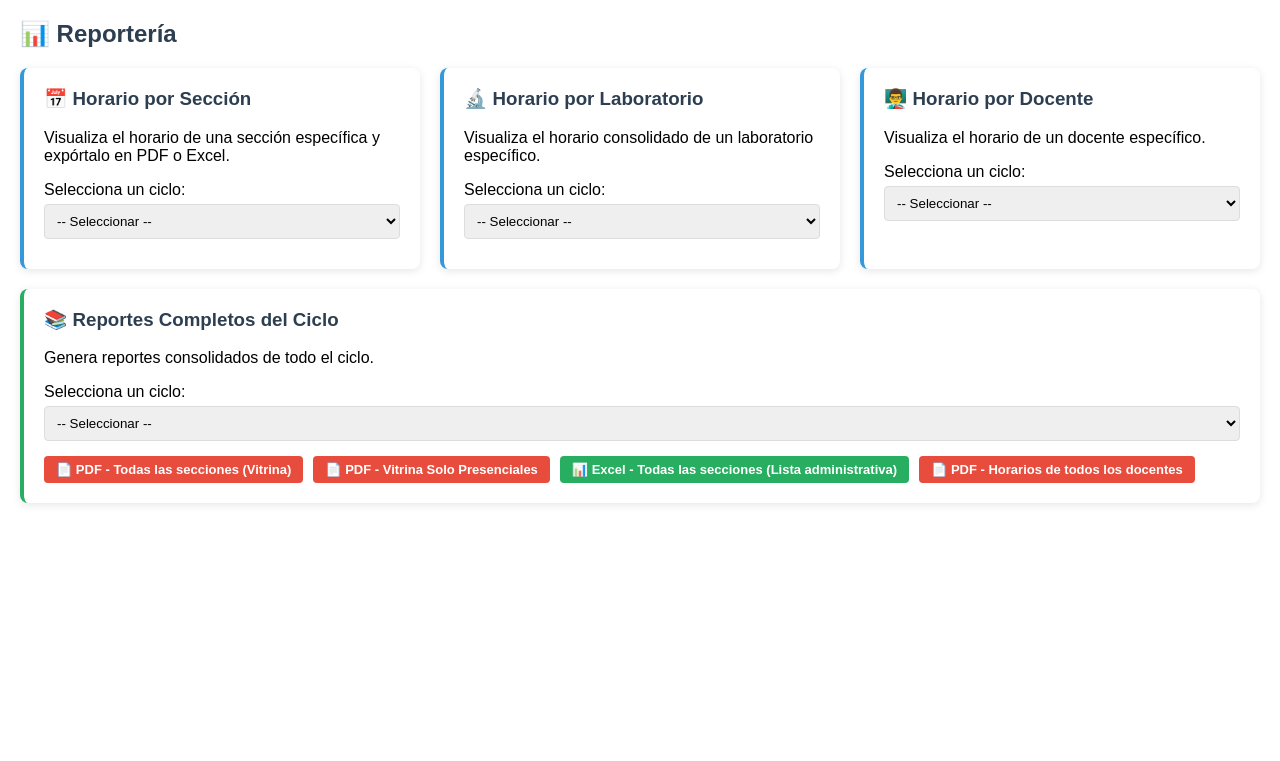
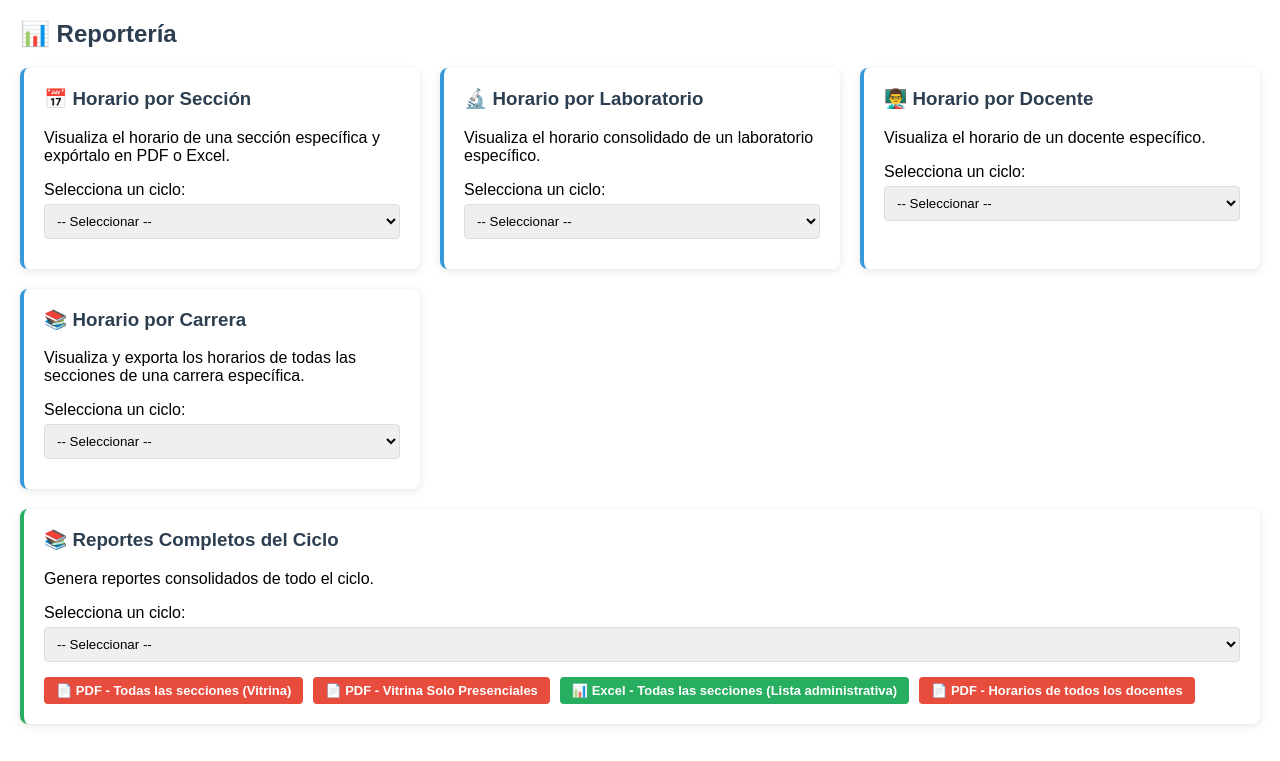
Before and after one commit to changmanuel14/sistema_horarios, a Flask app: page /reportes in a window 1280 px wide. Shown: the part 39-800 px from the top of the page. Run offline with Flask 3, Linux system fonts and the light colour scheme.

Commit message:
Se agregó reporte de horarios por carrera

```diff
--- a/app.py
+++ b/app.py
@@ -6,7 +6,7 @@ from config import Config
 from datetime import datetime, time
 from reportes import (generar_pdf_seccion, generar_pdf_laboratorio, generar_pdf_todas_secciones,
                     generar_excel_todas_secciones, generar_excel_laboratorio, generar_pdf_docente, generar_pdf_todos_docentes,
-                    generar_pdf_vitrina_presencial)
+                    generar_pdf_vitrina_presencial, generar_pdf_carrera, generar_excel_carrera)
 from flask import send_file
 from openpyxl import load_workbook
 from werkzeug.utils import secure_filename
@@ -1312,6 +1312,55 @@ def descargar_pdf_todos_docentes(ciclo_id):
     filename = f"horarios_docentes_{ciclo.nombre}.pdf"
     return send_file(pdf, mimetype='application/pdf', as_attachment=True, download_name=filename)
 
+# ============================================================
+# Reportería: Vista por carrera
+# ============================================================
+@app.route('/reportes/carrera/<int:ciclo_id>')
+def reporte_carrera(ciclo_id):
+    """Vista de horarios por carrera."""
+    ciclo = Ciclo.query.get_or_404(ciclo_id)
+    return render_template('reporte_carrera.html', ciclo=ciclo)
+
+
+# ============================================================
+# Reportería: API para obtener carreras activas en un ciclo
+# ============================================================
+@app.route('/api/reporte/carreras/<int:ciclo_id>')
+def api_reporte_carreras(ciclo_id):
+    """Devuelve las carreras activas en un ciclo."""
+    carreras = db.session.query(Carrera).join(
+        CicloCarrera, Carrera.id == CicloCarrera.id_carrera
+    ).filter(CicloCarrera.id_ciclo == ciclo_id).order_by(Carrera.nombre).all()
+
+    return jsonify([{
+        'id': c.id,
+        'nombre': c.nombre,
+        'codigo': c.codigo
+    } for c in carreras])
+
+
+# ============================================================
+# Reportería: Descargas por carrera
+# ============================================================
+@app.route('/descargar/pdf/carrera/<int:ciclo_id>/<int:carrera_id>')
+def descargar_pdf_carrera(ciclo_id, carrera_id):
+    ciclo = Ciclo.query.get_or_404(ciclo_id)
+    carrera = Carrera.query.get_or_404(carrera_id)
+    pdf = generar_pdf_carrera(ciclo, carrera)
+    filename = f"horarios_{carrera.codigo or carrera.nombre}_{ciclo.nombre}.pdf".replace(' ', '_')
+    return send_file(pdf, mimetype='application/pdf', as_attachment=True, download_name=filename)
+
+
+@app.route('/descargar/excel/carrera/<int:ciclo_id>/<int:carrera_id>')
+def descargar_excel_carrera(ciclo_id, carrera_id):
+    ciclo = Ciclo.query.get_or_404(ciclo_id)
+    carrera = Carrera.query.get_or_404(carrera_id)
+    excel = generar_excel_carrera(ciclo, carrera)
+    filename = f"horarios_{carrera.codigo or carrera.nombre}_{ciclo.nombre}.xlsx".replace(' ', '_')
+    return send_file(excel,
+                    mimetype='application/vnd.openxmlformats-officedocument.spreadsheetml.sheet',
+                    as_attachment=True, download_name=filename)
+
 with app.app_context():
     db.create_all()
 
--- a/reportes.py
+++ b/reportes.py
@@ -991,3 +991,212 @@ def generar_pdf_vitrina_presencial(ciclo):
     doc.build(elementos)
     buffer.seek(0)
     return buffer
+
+# ============================================================
+# PDF: Horario de una carrera (todas sus secciones)
+# ============================================================
+def generar_pdf_carrera(ciclo, carrera):
+    """Genera PDF con todas las secciones de una carrera específica."""
+    buffer = BytesIO()
+    doc = SimpleDocTemplate(buffer, pagesize=landscape(letter),
+                            leftMargin=0.5*inch, rightMargin=0.5*inch,
+                            topMargin=0.5*inch, bottomMargin=0.5*inch)
+
+    styles = getSampleStyleSheet()
+    titulo_style = ParagraphStyle('Titulo', parent=styles['Heading1'],
+                                   fontSize=18, alignment=1, spaceAfter=15)
+    subtitulo_style = ParagraphStyle('Subtitulo', parent=styles['Heading2'],
+                                      fontSize=12, alignment=1, spaceAfter=15)
+
+    elementos = []
+
+    # Logos al inicio
+    elementos.append(construir_encabezado_logos())
+    elementos.append(Spacer(1, 10))
+
+    elementos.append(Paragraph(f"Horarios - {carrera.nombre}", titulo_style))
+    elementos.append(Paragraph(
+        f"Ciclo: {ciclo.nombre} | Del {ciclo.fecha_inicio.strftime('%d/%m/%Y')} al {ciclo.fecha_fin.strftime('%d/%m/%Y')}",
+        subtitulo_style
+    ))
+    elementos.append(Spacer(1, 20))
+
+    # Obtener todas las secciones de esta carrera
+    secciones = Seccion.query.filter_by(id_carrera=carrera.id).order_by(
+        Seccion.semestre, Seccion.nombre
+    ).all()
+
+    if not secciones:
+        elementos.append(Paragraph(
+            "No hay secciones registradas para esta carrera.",
+            styles['Normal']
+        ))
+        doc.build(elementos)
+        buffer.seek(0)
+        return buffer
+
+    primera_pagina = True
+    secciones_incluidas = 0
+
+    for seccion in secciones:
+        datos = obtener_datos_horario_seccion(ciclo.id, seccion.id)
+        if not datos['asignaciones'] and not datos['bloques']:
+            continue
+
+        secciones_incluidas += 1
+
+        if not primera_pagina:
+            elementos.append(PageBreak())
+        primera_pagina = False
+
+        grilla, horas = construir_grilla(datos['bloques'], datos['asignaciones'])
+
+        # Encabezado de sección
+        sec_style = ParagraphStyle('Sec', parent=styles['Heading2'],
+                                    fontSize=14, textColor=colors.HexColor('#2C3E50'),
+                                    spaceAfter=10)
+        elementos.append(Paragraph(
+            f"Semestre {seccion.semestre} - Sección {seccion.nombre}",
+            sec_style
+        ))
+
+        # Tabla
+        header = ['Hora'] + [DIAS_CORTO[d] for d in range(1, 8)]
+        tabla_data = [header]
+
+        for h in horas:
+            bloque_ref = next((b for b in datos['bloques'] if b.hora_inicio == h), None)
+            fila = [f"{h.strftime('%H:%M')}-{bloque_ref.hora_fin.strftime('%H:%M')}" if bloque_ref else h.strftime('%H:%M')]
+
+            for d in range(1, 8):
+                celda = grilla[h].get(d)
+                if celda:
+                    texto = f"<b>{celda['curso']}</b><br/>{celda['docente']}<br/><i>{MODALIDAD_NOMBRE.get(celda['modalidad'], celda['modalidad'])}</i>"
+                    fila.append(Paragraph(texto, styles['Normal']))
+                else:
+                    fila.append('')
+            tabla_data.append(fila)
+
+        tabla = Table(tabla_data, colWidths=[1.1*inch] + [1.3*inch]*7)
+        style = TableStyle([
+            ('BACKGROUND', (0, 0), (-1, 0), colors.HexColor('#2C3E50')),
+            ('TEXTCOLOR', (0, 0), (-1, 0), colors.white),
+            ('ALIGN', (0, 0), (-1, -1), 'CENTER'),
+            ('FONTNAME', (0, 0), (-1, 0), 'Helvetica-Bold'),
+            ('FONTSIZE', (0, 0), (-1, 0), 9),
+            ('BOTTOMPADDING', (0, 0), (-1, 0), 6),
+            ('BACKGROUND', (0, 1), (0, -1), colors.HexColor('#ECF0F1')),
+            ('GRID', (0, 0), (-1, -1), 0.5, colors.grey),
+            ('VALIGN', (0, 0), (-1, -1), 'MIDDLE'),
+            ('FONTSIZE', (0, 1), (-1, -1), 7),
+        ])
+
+        for i, h in enumerate(horas, start=1):
+            for d in range(1, 8):
+                celda = grilla[h].get(d)
+                if celda:
+                    color = MODALIDAD_COLOR.get(celda['modalidad'], '#FFFFFF')
+                    style.add('BACKGROUND', (d, i), (d, i), colors.HexColor(color))
+
+        tabla.setStyle(style)
+        elementos.append(tabla)
+
+    if secciones_incluidas == 0:
+        elementos.append(Paragraph(
+            "No hay secciones con horarios asignados en este ciclo.",
+            styles['Normal']
+        ))
+
+    doc.build(elementos)
+    buffer.seek(0)
+    return buffer
+
+
+# ============================================================
+# Excel: Horario de una carrera (todas sus secciones)
+# ============================================================
+def generar_excel_carrera(ciclo, carrera):
+    """Genera Excel con todas las secciones de una carrera específica en formato lista."""
+    wb = Workbook()
+    ws = wb.active
+    ws.title = carrera.codigo or carrera.nombre[:20]
+
+    # Insertar logos
+    insertar_logos_excel(ws)
+
+    # Estilos
+    header_fill = PatternFill(start_color="2C3E50", end_color="2C3E50", fill_type="solid")
+    header_font = Font(color="FFFFFF", bold=True, size=11)
+    border = Border(
+        left=Side(style='thin'), right=Side(style='thin'),
+        top=Side(style='thin'), bottom=Side(style='thin')
+    )
+
+    # Encabezado
+    ws.merge_cells('A3:I3')
+    ws['A3'] = f"Horarios - {carrera.nombre}"
+    ws['A3'].font = Font(size=14, bold=True)
+    ws['A3'].alignment = Alignment(horizontal='center')
+
+    ws.merge_cells('A4:I4')
+    ws['A4'] = f"Ciclo: {ciclo.nombre} | Del {ciclo.fecha_inicio.strftime('%d/%m/%Y')} al {ciclo.fecha_fin.strftime('%d/%m/%Y')}"
+    ws['A4'].alignment = Alignment(horizontal='center')
+
+    # Encabezados de columna
+    headers = ['Semestre', 'Sección', 'Día', 'Hora Inicio', 'Hora Fin',
+               'Curso', 'Docente', 'Modalidad']
+    for col, header in enumerate(headers, start=1):
+        cell = ws.cell(row=6, column=col, value=header)
+        cell.fill = header_fill
+        cell.font = header_font
+        cell.border = border
+        cell.alignment = Alignment(horizontal='center')
+
+    # Obtener secciones ordenadas
+    secciones = Seccion.query.filter_by(id_carrera=carrera.id).order_by(
+        Seccion.semestre, Seccion.nombre
+    ).all()
+
+    row = 7
+    for seccion in secciones:
+        asignaciones = Asignacion.query.filter_by(
+            id_ciclo=ciclo.id, id_seccion=seccion.id
+        ).all()
+
+        # Ordenar por día y hora
+        asignaciones_sorted = sorted(asignaciones,
+                                     key=lambda a: (a.bloque.dia, a.bloque.hora_inicio))
+
+        for a in asignaciones_sorted:
+            ws.cell(row=row, column=1, value=seccion.semestre).border = border
+            ws.cell(row=row, column=2, value=seccion.nombre).border = border
+            ws.cell(row=row, column=3, value=DIAS_NOMBRE[a.bloque.dia]).border = border
+            ws.cell(row=row, column=4, value=a.bloque.hora_inicio.strftime('%H:%M')).border = border
+            ws.cell(row=row, column=5, value=a.bloque.hora_fin.strftime('%H:%M')).border = border
+            ws.cell(row=row, column=6, value=a.curso.nombre).border = border
+
+            # Formato: Grado + Nombre + Apellido
+            if a.docente:
+                docente_nombre = a.docente.nombre_con_grado
+            else:
+                docente_nombre = '—'
+            ws.cell(row=row, column=7, value=docente_nombre).border = border
+
+            ws.cell(row=row, column=8,
+                   value=MODALIDAD_NOMBRE.get(a.modalidad, a.modalidad)).border = border
+            row += 1
+
+    # Ajustar anchos
+    ws.column_dimensions['A'].width = 10
+    ws.column_dimensions['B'].width = 10
+    ws.column_dimensions['C'].width = 12
+    ws.column_dimensions['D'].width = 12
+    ws.column_dimensions['E'].width = 12
+    ws.column_dimensions['F'].width = 25
+    ws.column_dimensions['G'].width = 30
+    ws.column_dimensions['H'].width = 18
+
+    buffer = BytesIO()
+    wb.save(buffer)
+    buffer.seek(0)
+    return buffer
--- a/static/style.css
+++ b/static/style.css
@@ -1023,3 +1023,19 @@ table.lista th {
 .errores li {
     margin: 3px 0;
 }
+
+/* Separador entre secciones en reporte por carrera */
+.seccion-bloque {
+    margin-bottom: 30px;
+    padding: 15px;
+    background: #fafafa;
+    border-left: 4px solid #3498db;
+    border-radius: 4px;
+}
+
+.seccion-bloque h3 {
+    margin-top: 0;
+    color: #2c3e50;
+    border-bottom: 1px solid #ddd;
+    padding-bottom: 8px;
+}
--- a/templates/reportes.html
+++ b/templates/reportes.html
@@ -43,6 +43,20 @@
             </select>
         </label>
         <div id="docentes-container" class="hidden"></div>
+    </div>
+
+    <div class="reporte-card">
+        <h3>📚 Horario por Carrera</h3>
+        <p>Visualiza y exporta los horarios de todas las secciones de una carrera específica.</p>
+        <label>Selecciona un ciclo:
+            <select id="ciclo-carrera" onchange="cargarCarreras(this.value)">
+                <option value="">-- Seleccionar --</option>
+                {% for c in ciclos %}
+                <option value="{{ c.id }}">{{ c.nombre }}</option>
+                {% endfor %}
+            </select>
+        </label>
+        <div id="carreras-container" class="hidden"></div>
     </div>
 
     <div class="reporte-card full-width">
```
Also changed, not shown: static/horario.js (+24 -0 lines), templates/reporte_carrera.html (added, +112 -0 lines).
